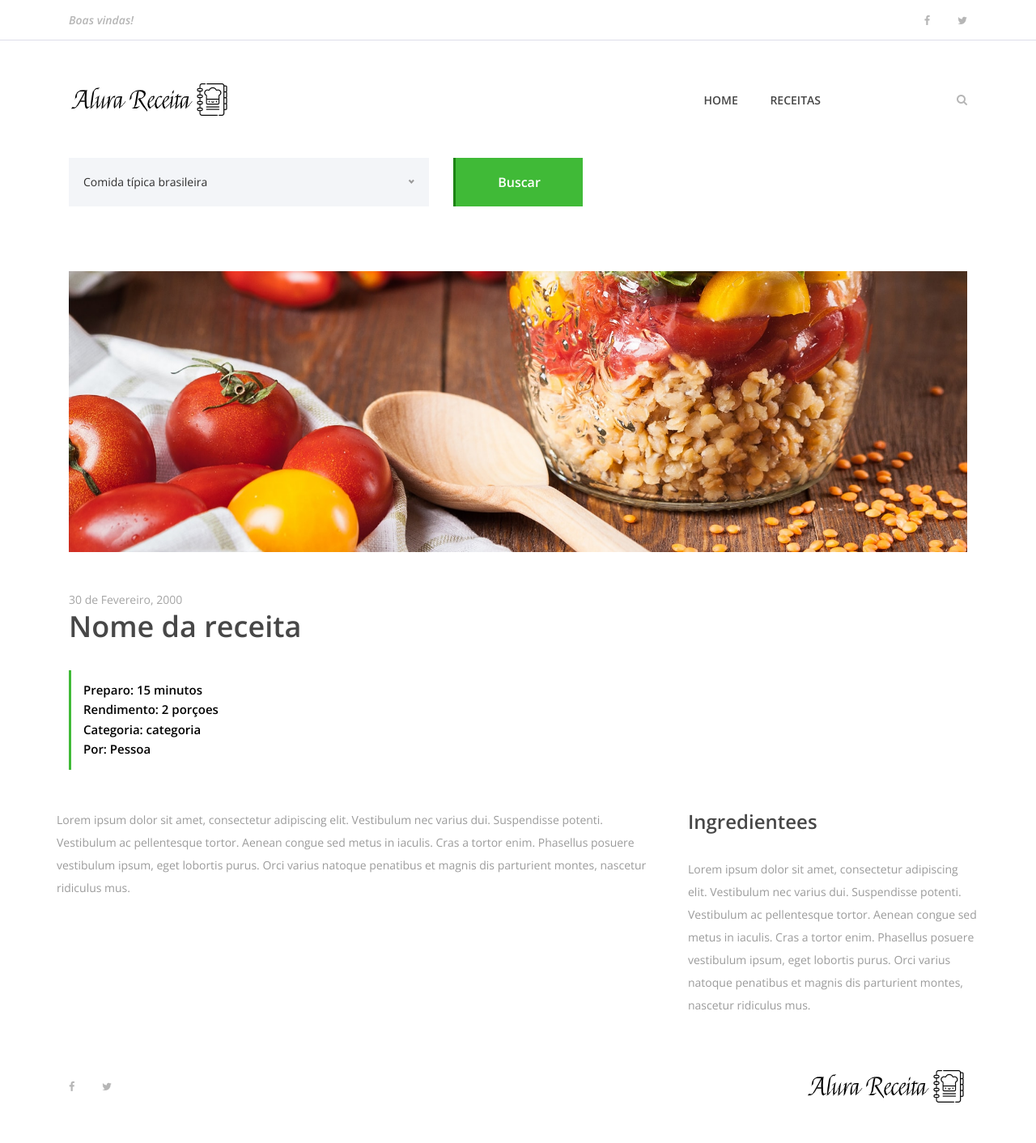
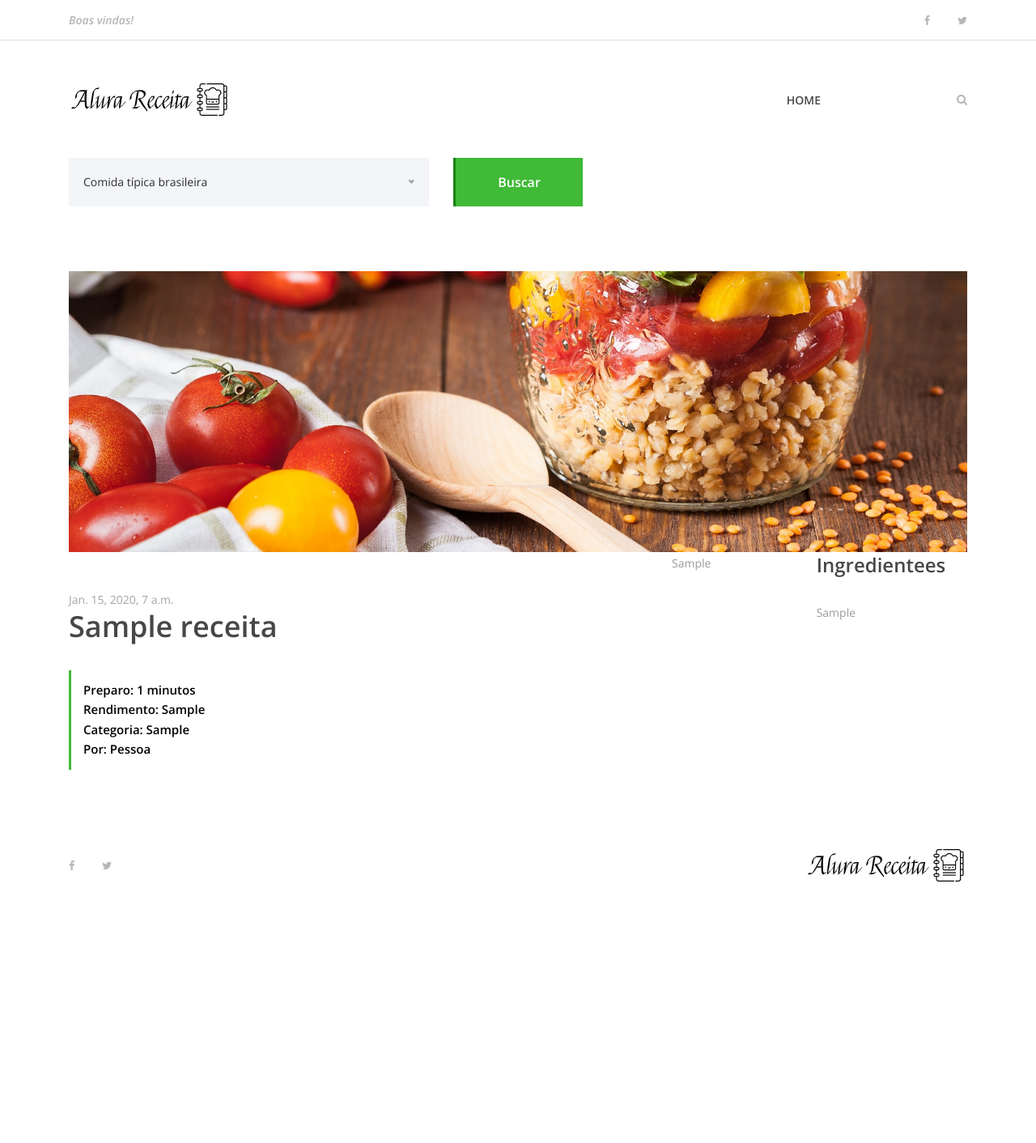
Before and after one commit to danilovbarbosa/app-receitas, a Django app: template receitas/templates/receita.html in a window 1280 px wide. Shown: the whole page at 81% size. After the commit the page ends 1089 px from the top, so only its background shows below. Run offline with Django 3.2, Linux system fonts and the light colour scheme; the template is opened without the code that fills it: values that come from a table or form of the project are taken from there, others are empty; tables that the repository leaves empty hold one stand-in row (values such as "Sample post"); some libraries are stand-ins or nearby versions.

Commit message:
Adjusted urls for access of receitas.

```diff
--- a/receitas/templates/partials/menu.html
+++ b/receitas/templates/partials/menu.html
@@ -59,7 +59,7 @@
                             <div class="classynav">
                                 <ul>
                                     <li><a href="{% url 'index' %}">Home</a></li>
-                                    <li><a href="{% url 'receita' %}">Receitas</a></li>
+<!--                                    <li><a href="">Receitas</a></li>-->
                                 </ul>
 
                                 <!-- Formulario de busca -->
--- a/receitas/templates/receita.html
+++ b/receitas/templates/receita.html
@@ -66,13 +66,13 @@
                 <div class="row">
                     <div class="col-12 col-md-8">
                         <div class="receipe-headline my-5">
-                            <span>30 de Fevereiro, 2000</span>
-                            <h2>Nome da receita</h2>
+                            <span>{{ receita.data_receita }}</span>
+                            <h2>{{ receita.nome_receita }}</h2>
                             <div class="receipe-duration">
-                                <h6>Preparo: 15 minutos</h6>
-                                <h6>Rendimento: 2 porçoes</h6>
-                                <h6>Categoria: categoria</h6>
-                                <h6>Por: Pessoa</h6>
+                                <h6>Preparo: {{ receita.tempo_de_preparo }} minutos</h6>
+                                <h6>Rendimento: {{ receita.rendimento }} </h6>
+                                <h6>Categoria: {{ receita.categoria }}</h6>
+                                <h6>Por: Pessoa </h6>
                             </div>
                         </div>
                     </div>
@@ -81,7 +81,8 @@
                     <div class="col-12 col-lg-8">
                         <!-- Single Preparation Step -->
                         <div class="single-preparation-step d-flex">
-                            <p>Lorem ipsum dolor sit amet, consectetur adipiscing elit. Vestibulum nec varius dui. Suspendisse potenti. Vestibulum ac pellentesque tortor. Aenean congue sed metus in iaculis. Cras a tortor enim. Phasellus posuere vestibulum ipsum, eget lobortis purus. Orci varius natoque penatibus et magnis dis parturient montes, nascetur ridiculus mus. </p>
+<!--                            <p>Lorem ipsum dolor sit amet, consectetur adipiscing elit. Vestibulum nec varius dui. Suspendisse potenti. Vestibulum ac pellentesque tortor. Aenean congue sed metus in iaculis. Cras a tortor enim. Phasellus posuere vestibulum ipsum, eget lobortis purus. Orci varius natoque penatibus et magnis dis parturient montes, nascetur ridiculus mus. </p>-->
+                            <p>{{ receita.modo_preparo }}</p>
                         </div>
                     </div>
 
@@ -90,7 +91,7 @@
                         <div class="ingredients">
                             <h4>Ingredientees</h4>
                             <div class="ingredients">
-                                <p>Lorem ipsum dolor sit amet, consectetur adipiscing elit. Vestibulum nec varius dui. Suspendisse potenti. Vestibulum ac pellentesque tortor. Aenean congue sed metus in iaculis. Cras a tortor enim. Phasellus posuere vestibulum ipsum, eget lobortis purus. Orci varius natoque penatibus et magnis dis parturient montes, nascetur ridiculus mus. </p>
+                                <p>{{ receita.ingredientes}}</p>
                             </p>
                             </div>
                         </div>
--- a/receitas/urls.py
+++ b/receitas/urls.py
@@ -3,6 +3,6 @@ from . import views
 
 urlpatterns = [
     path('', views.index, name='index'),
-    path('receita', views.receita, name='receita'),
+    path('<int:receita_id>', views.receita, name='receita'),
 
 ]
```
Also changed, not shown: receitas/templates/index.html (+6 -4 lines), receitas/views.py (+9 -3 lines).
